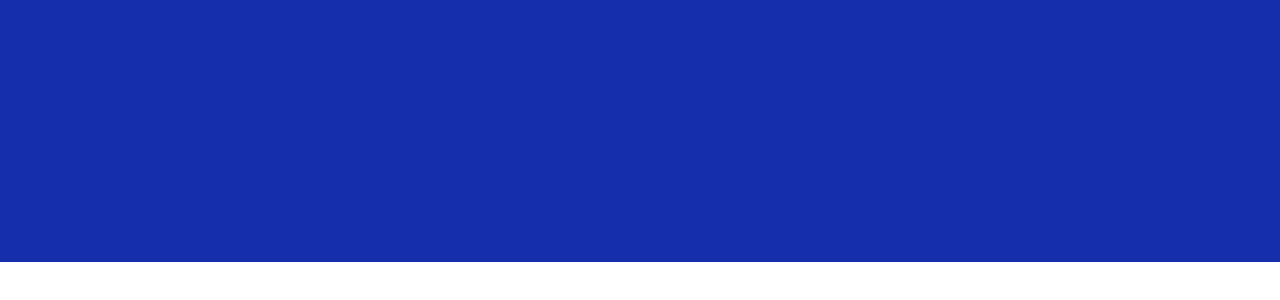
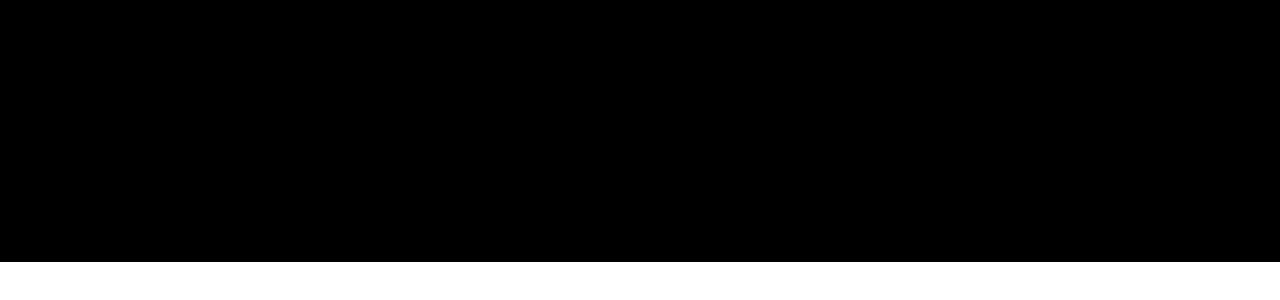
Before and after one commit to ktran05/ktran05.github.io, a plain HTML site: page projects/platformer/index.html in a window 1280 px wide. Shown: the part 488-788 px from the top of the page. Drawn offline with nearby package versions, Linux system fonts and the light colour scheme.

Commit message:
<message about commit>

```diff
--- a/projects/platformer/platformer.css
+++ b/projects/platformer/platformer.css
@@ -3,7 +3,7 @@ body {
 }
 
 canvas {
-  background-color: rgb(20, 46, 172);
+  background-color: rgb(0, 0, 0);
 }
 
 img {
```
